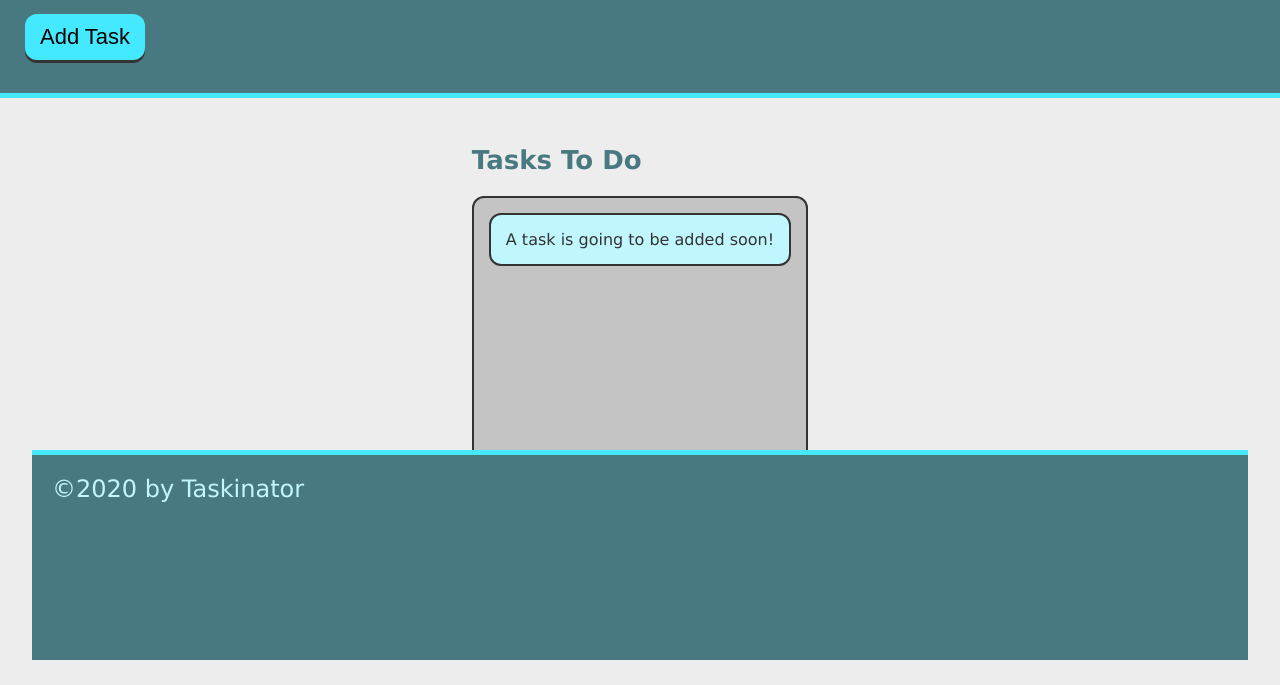
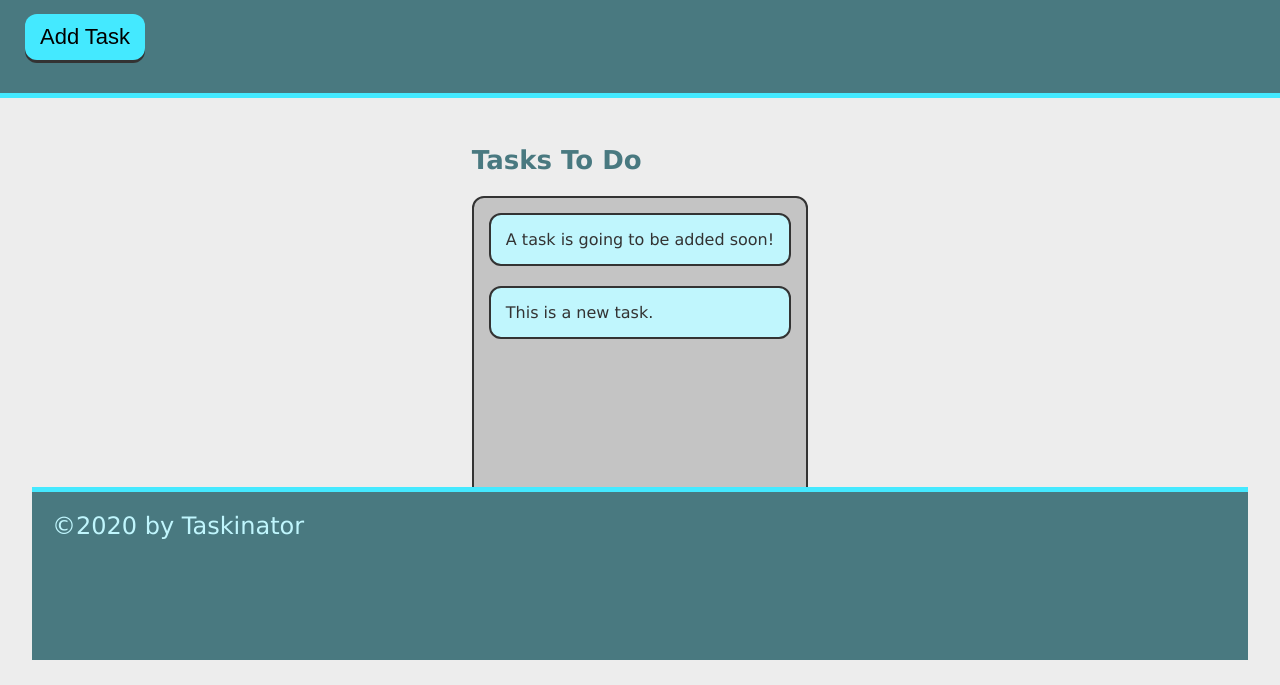
Before and after one commit to Azambik/taskinator, a plain HTML site: page index.html in a window 1280 px wide. Both pictures are taken after a click on the button "Add Task". Shown: the part 115-800 px from the top of the page. Drawn offline with Linux system fonts and the light colour scheme.

Commit message:
add ability to add task

```diff
--- a/assets/js/script.js
+++ b/assets/js/script.js
@@ -0,0 +1,11 @@
+var buttonEl = document.querySelector("#save-task");
+var tasksToDoEl = document.querySelector("#tasks-to-do");
+console.log("hello world!");
+var createTaskHandler = function() {
+    console.log("hello world!");
+    var listItemEl = document.createElement("li");
+    listItemEl.className = "task-item";
+    listItemEl.textContent = "This is a new task.";
+    tasksToDoEl.appendChild(listItemEl);
+  }
+  buttonEl.addEventListener("click", createTaskHandler);
--- a/index.html
+++ b/index.html
@@ -15,8 +15,9 @@
         <p>
             Click the button below to add a new task!
         </p>
-        <button class="btn">
+        <button class="btn" id="save-task">
             Add Task
+
         </button>
     </header>
     <main class="page-content">
@@ -24,7 +25,7 @@
             <h2 class="list-title">
                 Tasks To Do
             </h2>
-            <ul class="task-list">
+            <ul class="task-list" id="tasks-to-do">
                 <li class="task-item">
                     A task is going to be added soon!
                 </li>
@@ -36,6 +37,6 @@
         </footer>
 
     </main>
-    <script scr="./assets/js/script.js"></script>
+    <script src="./assets/js/script.js"></script>
 </body>
 </html>
```
